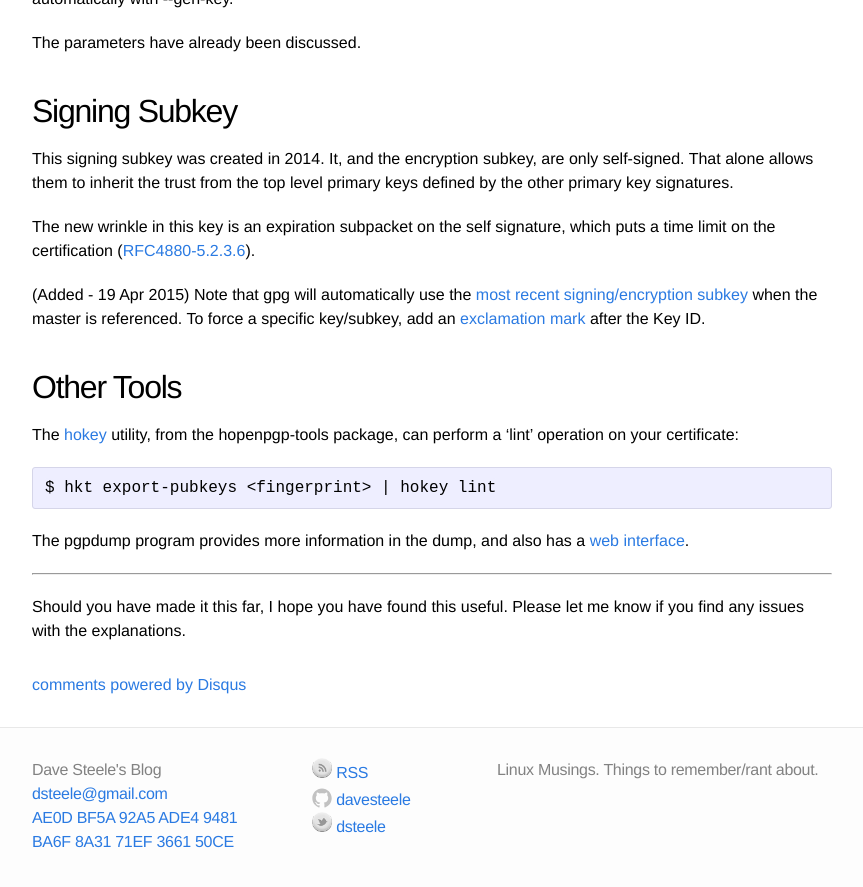
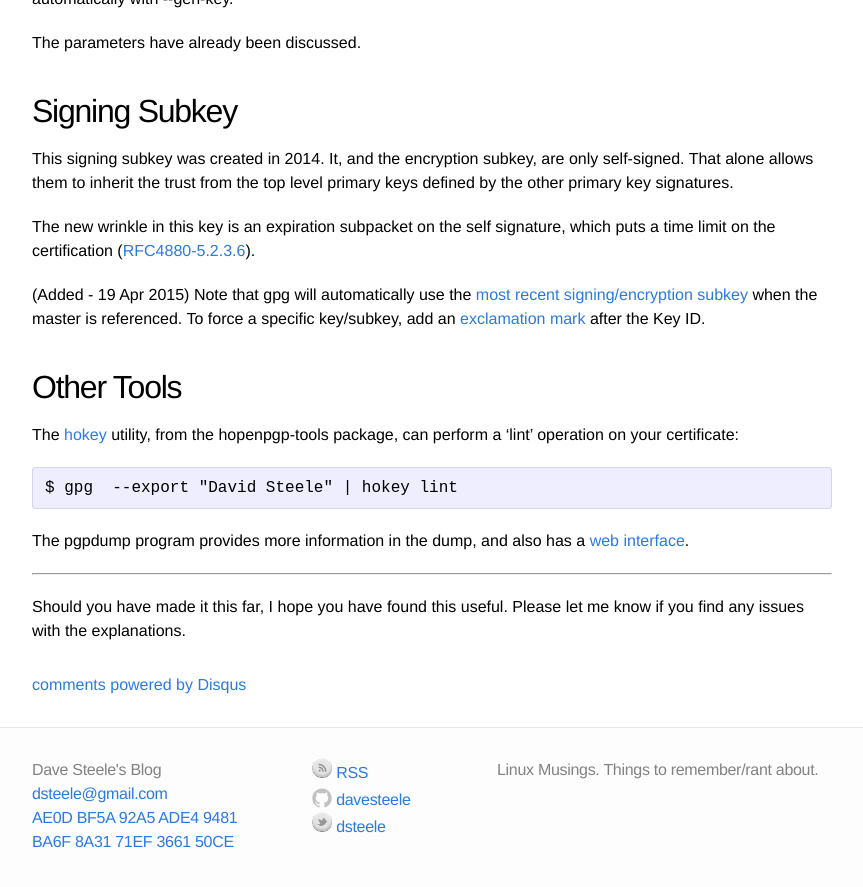
Before and after one commit to davesteele/davesteele.github.io, a Jekyll site: the page built from _posts/2014-09-20-anatomy-of-a-gpg-key.markdown, in a window 1280 px wide and 900 px high, scrolled down 10564 px. Shown: the top 887 px of the window, without its empty margins (208-1071 px from the left). Built offline with Jekyll 4.4.1, drawn with Linux system fonts in a browser that asks for light colours; comment, search, counter and statistics services are not loaded.

Commit message:
Update hokey call in Anatomy post

```diff
--- a/_posts/2014-09-20-anatomy-of-a-gpg-key.markdown
+++ b/_posts/2014-09-20-anatomy-of-a-gpg-key.markdown
@@ -410,7 +410,7 @@ The [hokey][] utility, from the hopenpgp-tools package, can perform a 'lint' ope
 
 [hokey]: https://help.riseup.net/en/security/message-security/openpgp/best-practices#openpgp-key-checks
 
-    $ hkt export-pubkeys <fingerprint> | hokey lint
+    $ gpg  --export "David Steele" | hokey lint
 
 The pgpdump program provides more information in the dump, and also has a [web interface][].
 
```
